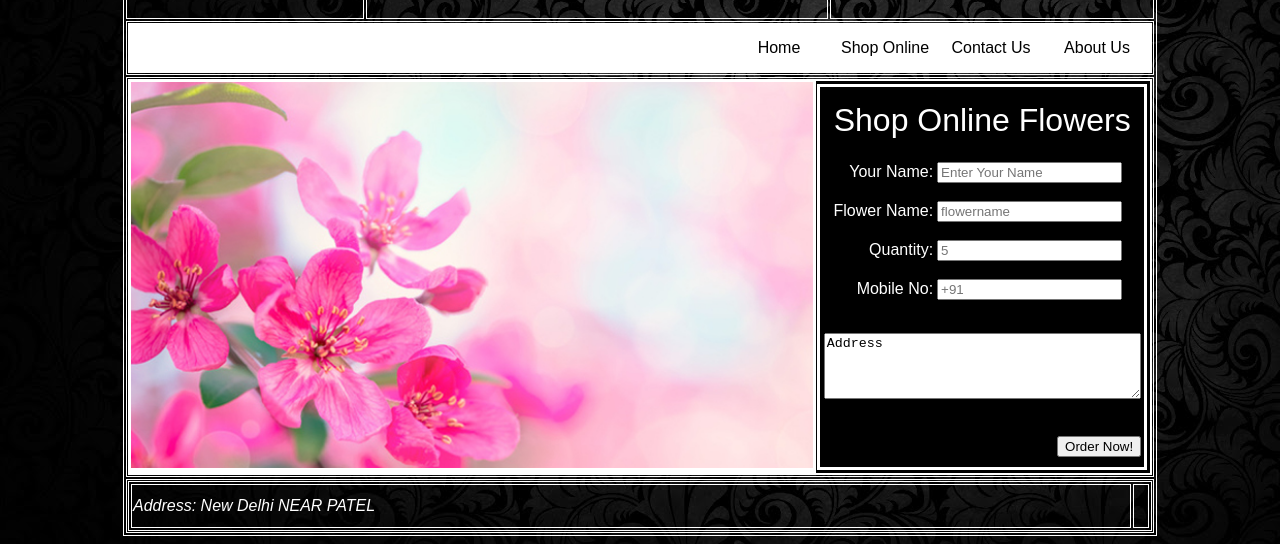
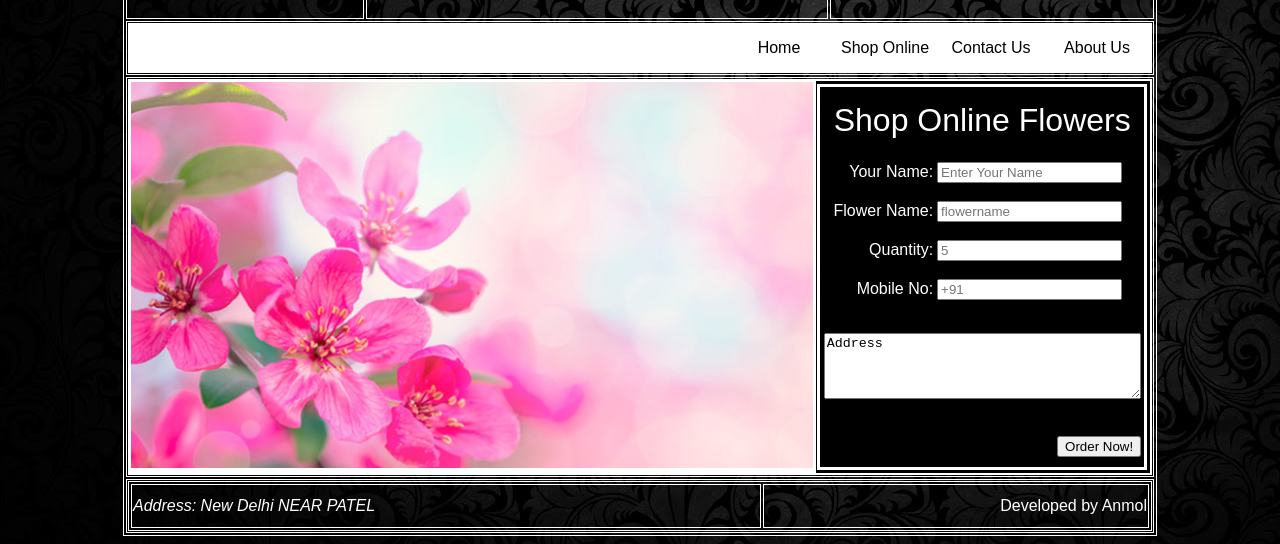
Before and after one commit to anmoldindona/flowershop, a plain HTML site: page index.html in a window 1280 px wide. Shown: the part 278-822 px from the top of the page. Drawn offline with Linux system fonts and the light colour scheme.

Commit message:
Update index.html

```diff
--- a/index.html
+++ b/index.html
@@ -107,7 +107,7 @@
                 <table width="1024" height="50" border="1" bordercolor="white">
                     <tr>
                         <td><font color="white" face="sans-serif"><address>Address: New Delhi NEAR PATEL</address></font></td>
-                        <td></td>
+                        <td align="right"><font color="white" face="sans-serif">Developed by Anmol</font></td>
                     </tr>
                 </table>
             </td>
```
